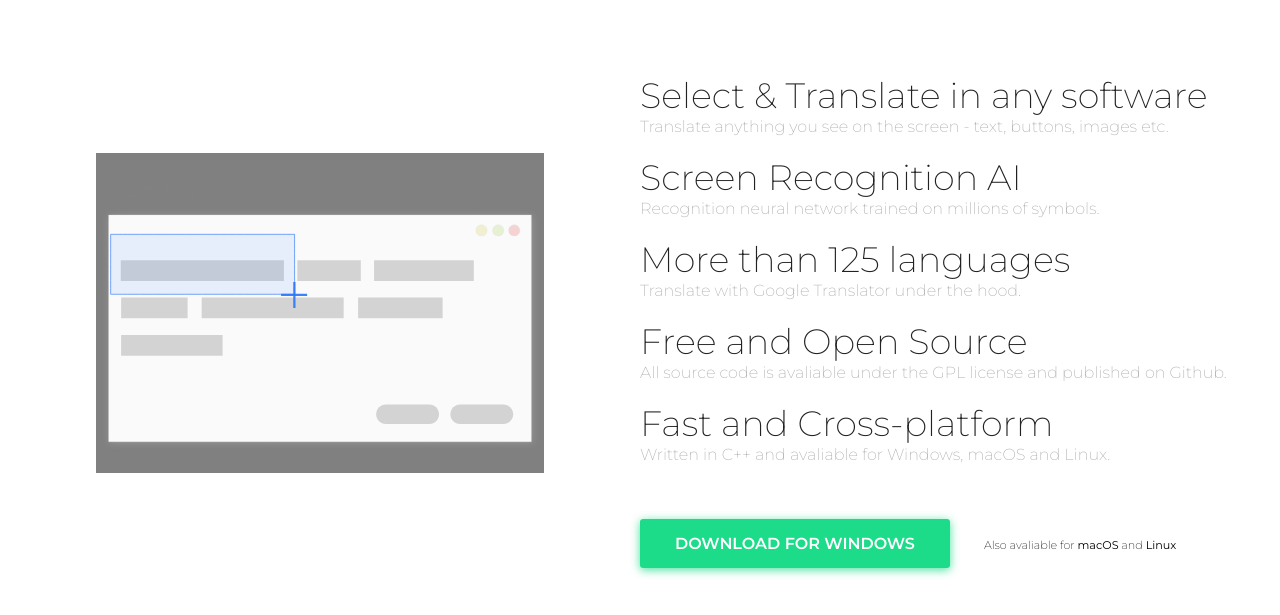
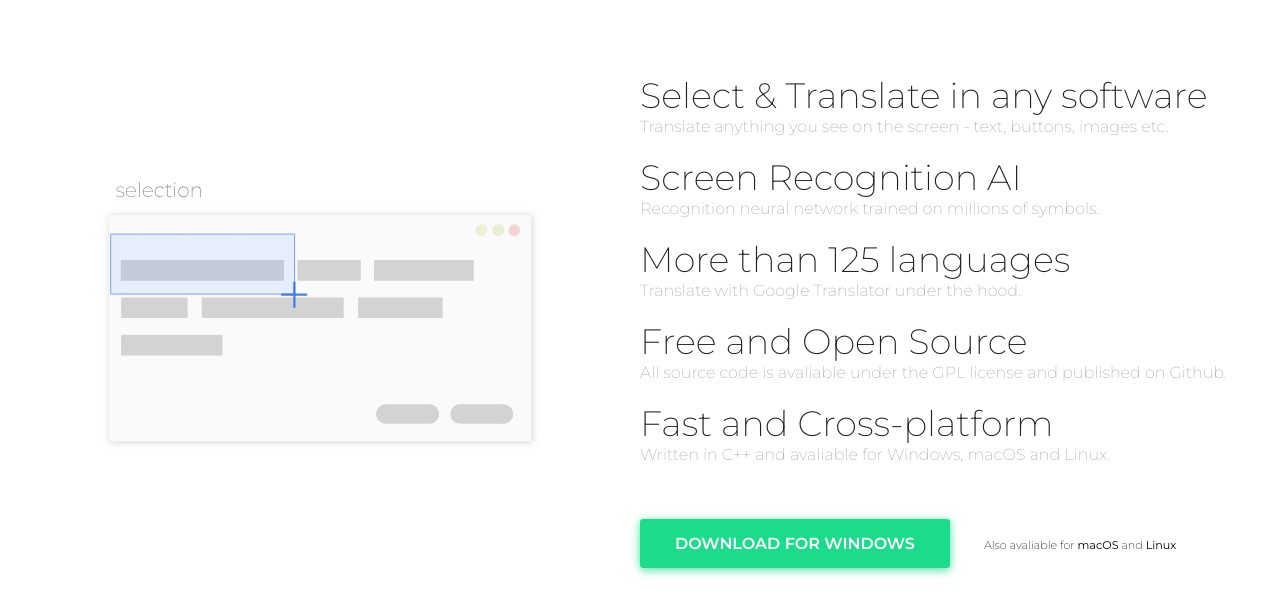
Before and after one commit to VisualTranslator/visualtranslator.github.io, a plain HTML site: page index.html in a window 1280 px wide. Shown: the part 87-702 px from the top of the page. Drawn offline with Linux system fonts and the light colour scheme.

Commit message:
Remove height and background color on example animation

```diff
--- a/style.css
+++ b/style.css
@@ -29,8 +29,6 @@ body {
 #example {
   margin: 0 auto;
   width: 70%;
-  height: 40%;
-  background: grey;
 }
 
 .features {
```
